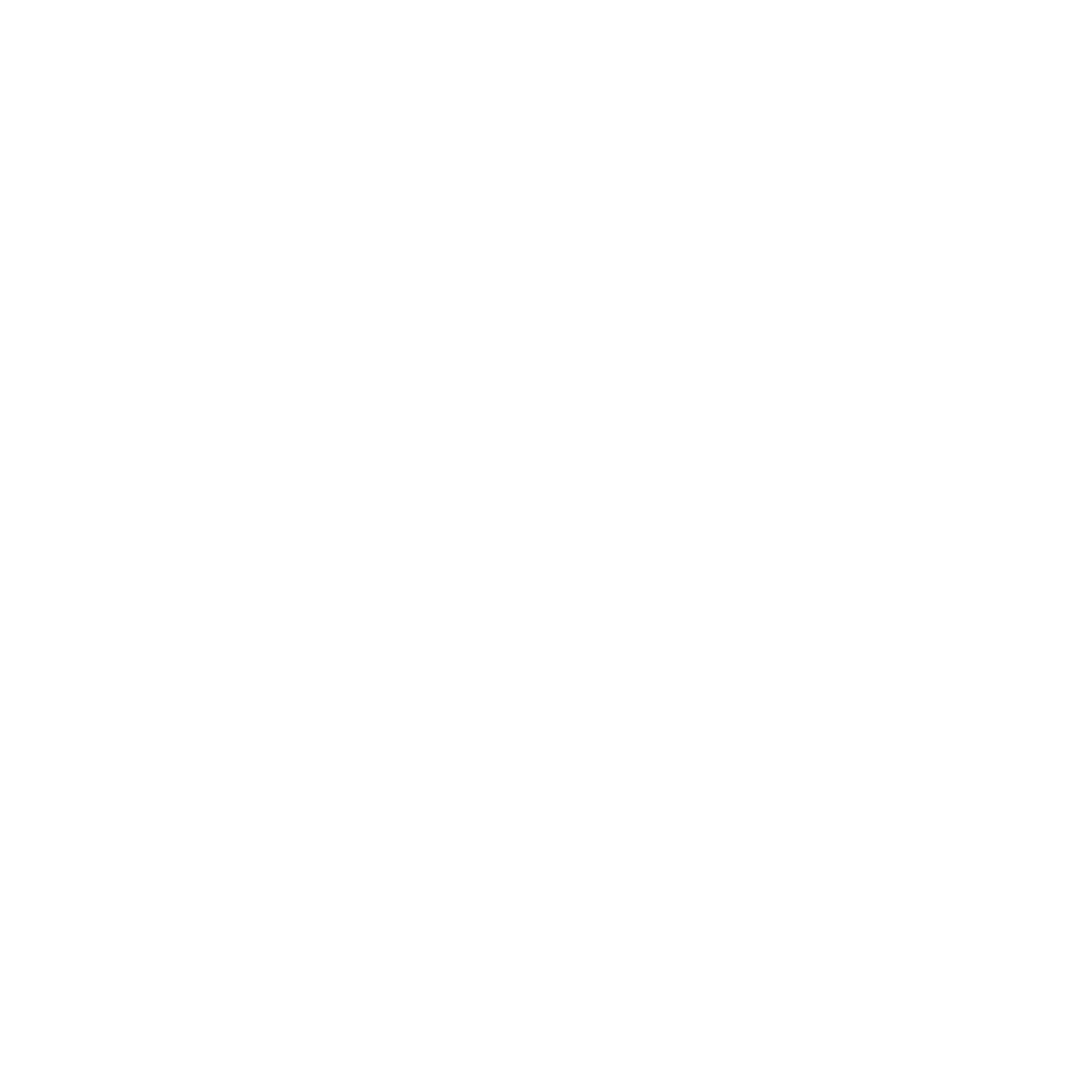
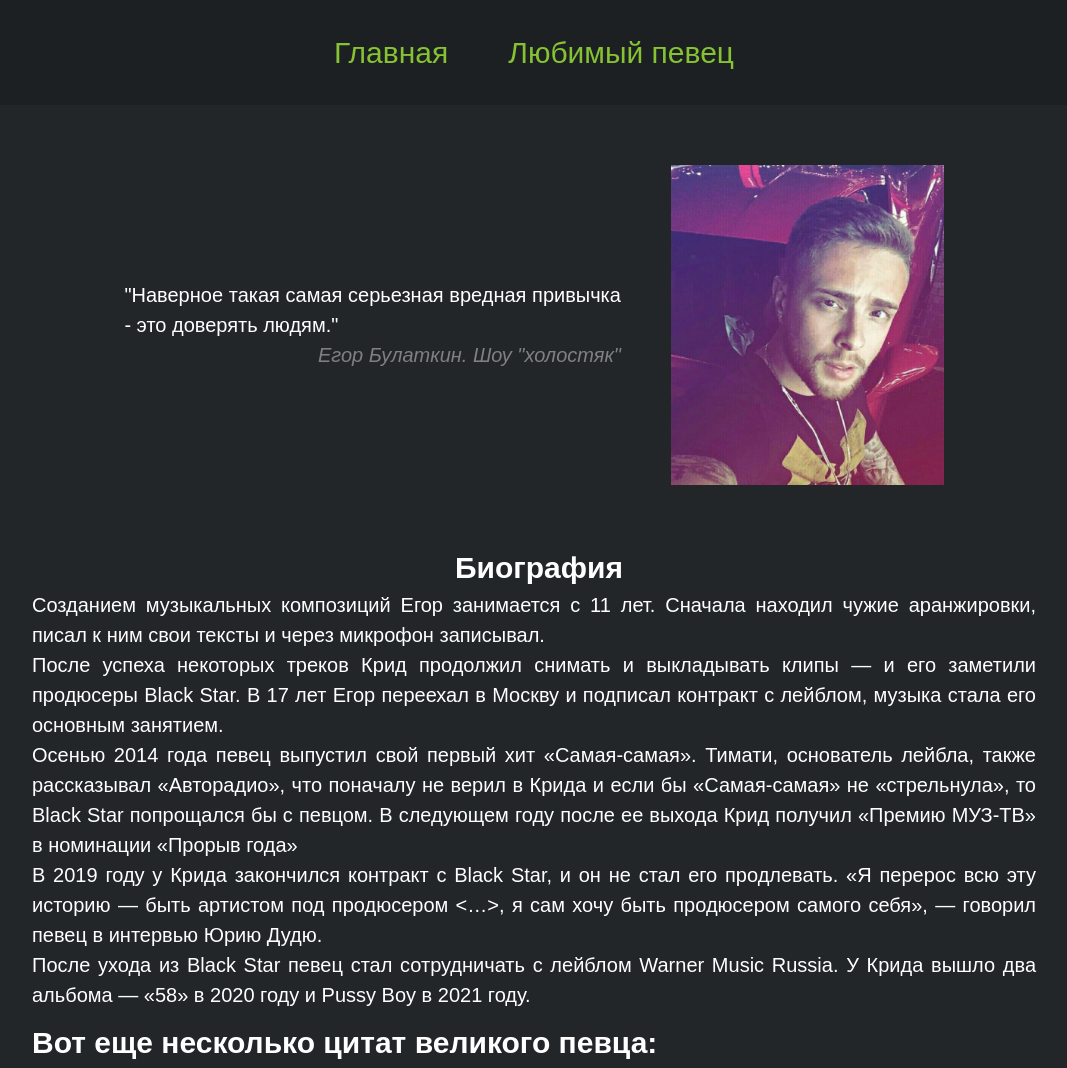
Before and after one commit to sokolovqq/web_project1, a plain HTML site: page singer.html in a window 1280 px wide. Shown: the top 1068 px of the page, without its empty margins (106-1173 px from the left). Before the commit the page ends 800 px from the top, so only its background shows below. Drawn offline with Linux system fonts and the light colour scheme.

Commit message:
add html and css code for singer page

```diff
--- a/singer.html
+++ b/singer.html
@@ -0,0 +1,83 @@
+<!DOCTYPE html>
+<html lang="ru">
+<head>
+    <meta charset="UTF-8">
+    <link rel="stylesheet" href="style.css">
+    <meta name="viewport" content="width=device-width, initial-scale=1.0">
+    <title>Любимый певец</title>
+</head>
+<body>
+    <header>
+        <nav class="nav">
+            <a href="index.html">Главная</a>
+            <a href="#" class="singer">Любимый певец</a>
+        </nav>
+    </header>
+
+    <main>
+        <div class="quote">
+            <blockquote>
+                <p>"Наверное такая самая серьезная вредная привычка - это доверять людям."</p>
+                <cite>Егор Булаткин. Шоу "холостяк"</cite>
+            </blockquote>
+
+            <div class="egor_photo">
+                <img src="img/egor/egor1.jpg" alt="Фото Егора Крида 1" height="100%">
+            </div>
+        </div>
+        <div class="biography">
+            <h2>Биография</h2>
+            <p>Созданием музыкальных композиций Егор занимается с 11 лет.
+                Сначала находил чужие аранжировки, писал к ним свои тексты и через микрофон записывал.</p>
+            <p>После успеха некоторых треков Крид продолжил снимать и выкладывать клипы — и его
+                заметили продюсеры Black Star. В 17 лет Егор переехал в Москву и подписал контракт с лейблом,
+                музыка стала его основным занятием. </p>
+            <p>Осенью 2014 года певец выпустил свой первый хит «Самая-самая».
+                Тимати, основатель лейбла, также рассказывал «Авторадио», что поначалу не верил в Крида
+                и если бы «Самая-самая» не «стрельнула», то Black Star попрощался бы с певцом.
+                В следующем году после ее выхода Крид получил «Премию МУЗ-ТВ» в номинации «Прорыв года»</p>
+            <p>В 2019 году у Крида закончился контракт с Black Star, и он не стал его продлевать.
+                «Я перерос всю эту историю — быть артистом под продюсером <…>, я сам хочу быть продюсером самого себя»,
+                 — говорил певец в интервью Юрию Дудю. </p>
+            <p>После ухода из Black Star певец стал сотрудничать с лейблом Warner Music Russia.
+                У Крида вышло два альбома — «58» в 2020 году и Pussy Boy в 2021 году.</p>
+        </div>
+        <h2>Вот еще несколько цитат великого певца:</h2>
+        <div class="quote">
+            <blockquote>
+                <p>"настроение жесткое..п**ец...аж хочеться покурить..тупо смотрю в этот долбанный экран...&#40&#40 грустно...помогите...."</p>
+                <cite>Егор Булаткин. Пост ВК</cite>
+            </blockquote>
+
+            <div class="egor_photo">
+                <img src="img/egor/egor2.jpg" alt="Фото Егора Крида 2" height="100%">
+            </div>
+        </div>
+        <div class="quote">
+            <blockquote>
+                <p>"в п*ду все...та кто сейчас нужна...вне сети....ф*кин щит...одним словом...(я запутался п**ец)."</p>
+                <cite>Егор Булаткин. Пост ВК</cite>
+            </blockquote>
+
+            <div class="egor_photo">
+                <img src="img/egor/egor3.jpg" alt="Фото Егора Крида 3" height="100%">
+            </div>
+        </div>
+    </main>
+
+
+    <footer>
+        <div class="site_footer">
+            <div class="social_links">
+                <a href="https://vk.ru/id377758123">ВКонтакте</a>
+                <a href="https://t.me/sykolqq">Telegram</a>
+                <a href="mailto:andrew.sokolov2332@gmail.com">Почта</a>
+                <a href="https://github.com/sokolovqq">GitHub</a>
+            </div>
+            <div class="copyright">
+                <p>© 2026</p>
+            </div>
+        </div>
+    </footer>
+</body>
+</html>
--- a/style.css
+++ b/style.css
@@ -12,6 +12,10 @@ body {
     background-color: #222629;
     font-size: 20px;
     line-height: 1.5;
+
+    min-height: 100vh;
+    display: flex;
+    flex-direction: column;
 }
 
 header {
@@ -49,6 +53,13 @@ header a {
     font-size: 30px;
 }
 
+main {
+    margin: 10px auto;
+    flex: 1;
+    max-width: 80%;
+    text-align: justify;
+}
+
 h1 {
     text-align: center;
     padding: 20px 0;
@@ -71,6 +82,40 @@ h1 {
     margin-left: 30px;
 }
 
+.quote {
+    max-width: 80%;
+    height: 40vh;
+    display: flex;
+    justify-content: center;
+    gap: 50px;
+    margin: 50px auto;
+}
+
+blockquote {
+    display: flex;
+    flex-direction: column;
+    justify-content: center;
+}
+blockquote cite {
+    display: block;
+    text-align: right;
+    color: gray;
+}
+
+.biography {
+    margin: 0 auto;
+    padding: 10px;
+    display: flex;
+    flex-direction: column;
+
+    align-items: center;
+}
+
+h2 {
+    margin-left: 10px;
+}
+
+
 footer {
     background-color: #1c2023;
 }
```
Also changed, not shown: img/egor/egor1.jpg (added), img/egor/egor2.jpg (added), img/egor/egor3.jpg (added).
